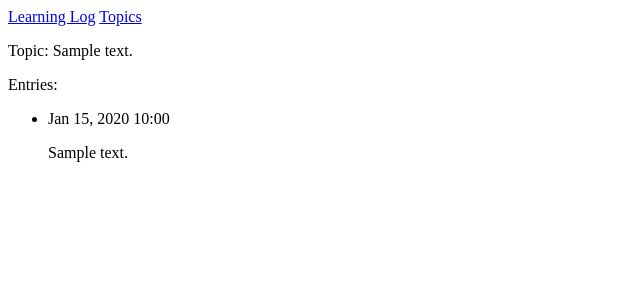
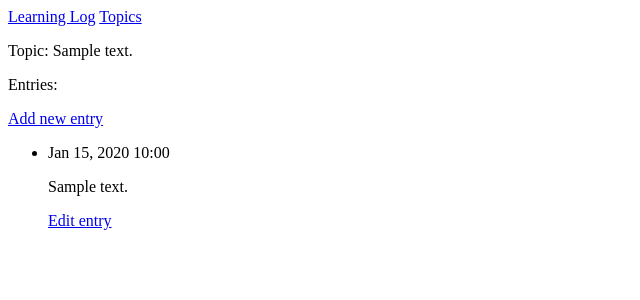
Before and after one commit to paganism/learning_log_django, a Django app: page /topics/1 in a window 1280 px wide. Shown: the top 300 px of the page, without its empty margins (0-640 px from the left). Run offline with Django 3.2, Linux system fonts and the light colour scheme; tables that the repository leaves empty hold one stand-in row (values such as "Sample post").

Commit message:
added EntryForm

```diff
--- a/learning_logs/templates/learning_logs/topic.html
+++ b/learning_logs/templates/learning_logs/topic.html
@@ -1,12 +1,21 @@
 {% extends 'learning_logs/base.html' %}
+
 {% block content %}
 <p>Topic: {{ topic }}</p>
 <p>Entries: </p>
+
+<p>
+    <a href="{% url 'new_entry' topic.id %}"> Add new entry</a>
+</p>
+
 <ul>
 {% for entry in entries %}
     <li>
         <p>{{ entry.date_added|date:'M d, Y H:i' }}</p>
         <p>{{ entry.text|linebreaks }}</p>
+        <p>
+            <a href="{% url 'edit_entry' entry.id %}"> Edit entry</a>
+        </p>
     </li>
 {% empty %}
     <li>There is no entries</li>
--- a/learning_logs/urls.py
+++ b/learning_logs/urls.py
@@ -7,4 +7,6 @@ urlpatterns = [
     path('topics/', views.topics, name='topics'),
     path('topics/<pk>', views.topic, name='topic'),
     path('new_topic/', views.new_topic, name='new_topic'),
+    path('new_entry/<topic_id>', views.new_entry, name='new_entry'),
+    path('edit_entry/<entry_id>', views.edit_entry, name='edit_entry'),
 ]
--- a/learning_logs/views.py
+++ b/learning_logs/views.py
@@ -1,6 +1,6 @@
 from django.shortcuts import render
-from .models import Topic
-from .forms import TopicForm
+from .models import Topic, Entry
+from .forms import TopicForm, EntryForm
 from django.http import HttpResponseRedirect
 from django.shortcuts import reverse
 
@@ -31,3 +31,36 @@ def new_topic(request):
             return HttpResponseRedirect(reverse('topics'))
     context = {'form': form}
     return render(request, 'learning_logs/new_topic.html', context)
+
+
+def new_entry(request, topic_id):
+    topic = Topic.objects.get(id=topic_id)
+    if request.method != 'POST':
+        form = EntryForm()
+    else:
+        form = EntryForm(data=request.POST)
+        if form.is_valid():
+            new_entry = form.save(commit=False)
+            new_entry.topic = topic
+            new_entry.save()
+            return HttpResponseRedirect(reverse('topic', args=[topic_id]))
+
+    context = {'topic': topic, 'form': form}
+    return render(request, 'learning_logs/new_entry.html', context)
+
+
+def edit_entry(request, entry_id):
+
+    entry = Entry.objects.get(id=entry_id)
+    topic = entry.topic
+
+    if request.method != 'POST':
+        form = EntryForm(instance=entry)
+    else:
+        form = EntryForm(instance=entry, data=request.POST)
+        if form.is_valid():
+            form.save()
+            return HttpResponseRedirect(reverse('topic', args=[topic.id]))
+
+    context = {'entry': entry, 'topic': topic, 'form': form}
+    return render(request, 'learning_logs/edit_entry.html', context)
```
Also changed, not shown: learning_logs/forms.py (+9 -1 lines), learning_logs/templates/learning_logs/edit_entry.html (added, +17 -0 lines), learning_logs/templates/learning_logs/new_entry.html (added, +17 -0 lines).
